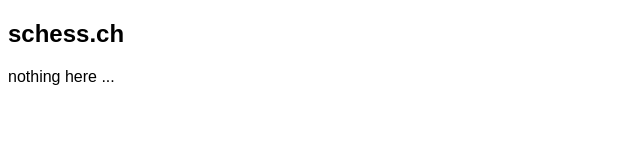
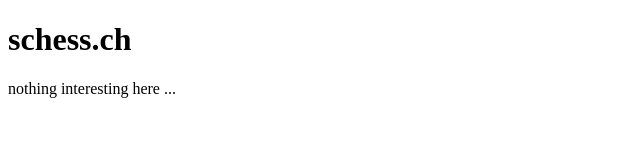
Before and after one commit to smlz/schess.ch, a plain HTML site: page index.html in a window 1280 px wide. Shown: the whole page, without its empty margins (0-640 px from the left). Drawn offline with Linux system fonts and the light colour scheme.

Commit message:
Update index.html

```diff
--- a/index.html
+++ b/index.html
@@ -4,10 +4,10 @@
   <meta charset="UTF-8">
   <meta name="google-site-verification" content="MOPuUzGTgP2OHSXrC6UWZ7GjTaKhMqe_F-yxNiyU0Qk" />
   <title>schess.ch</title>
-  <style>body { font-family: sans-serif; }</style>
+  <style>body { font-family: monspace; }</style>
 </head>
 <body>
-  <h2>schess.ch</h2>
-  nothing here ...
+  <h1>schess.ch</h1>
+  nothing interesting here ...
 </body>
 </html>
```
